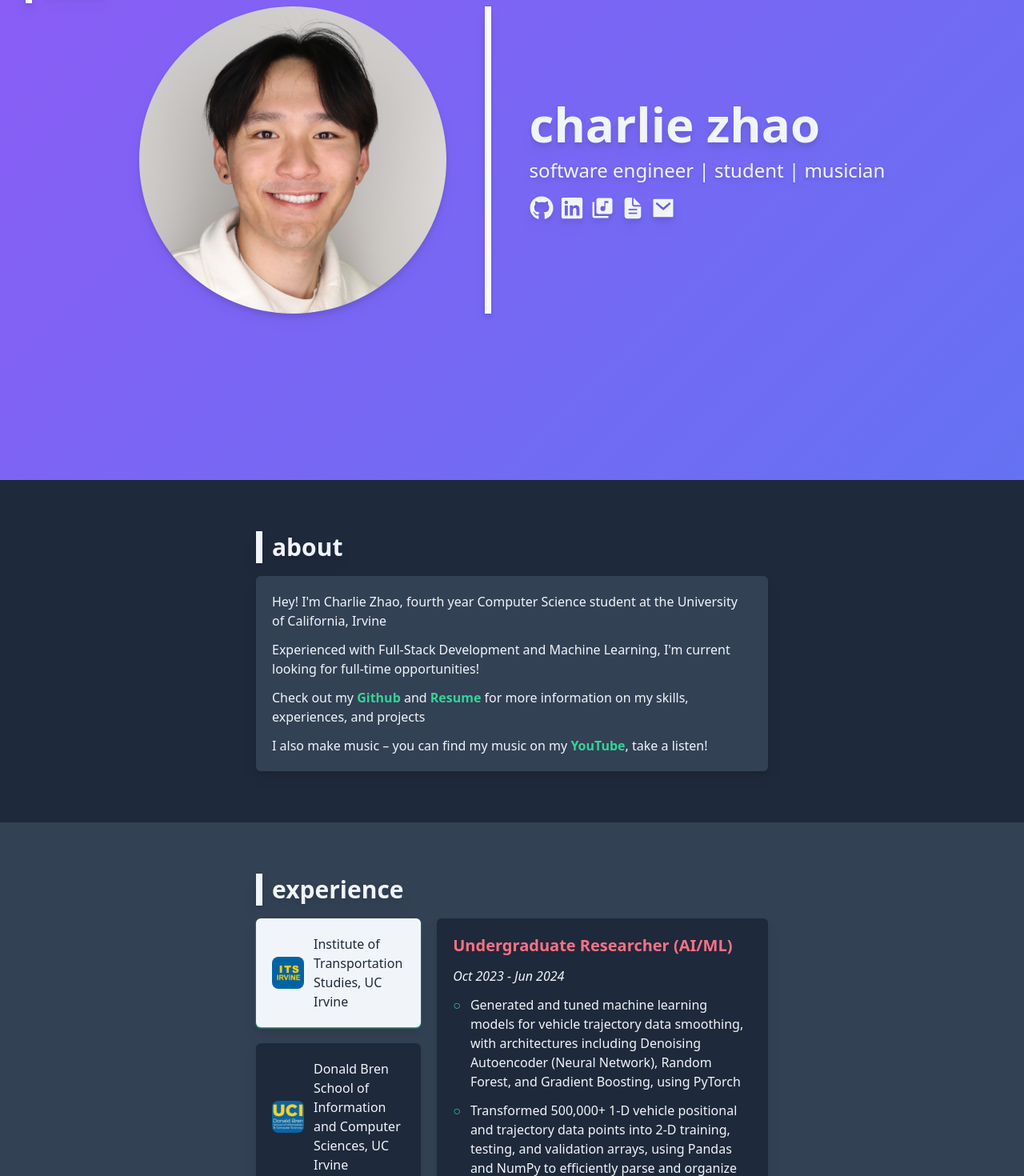
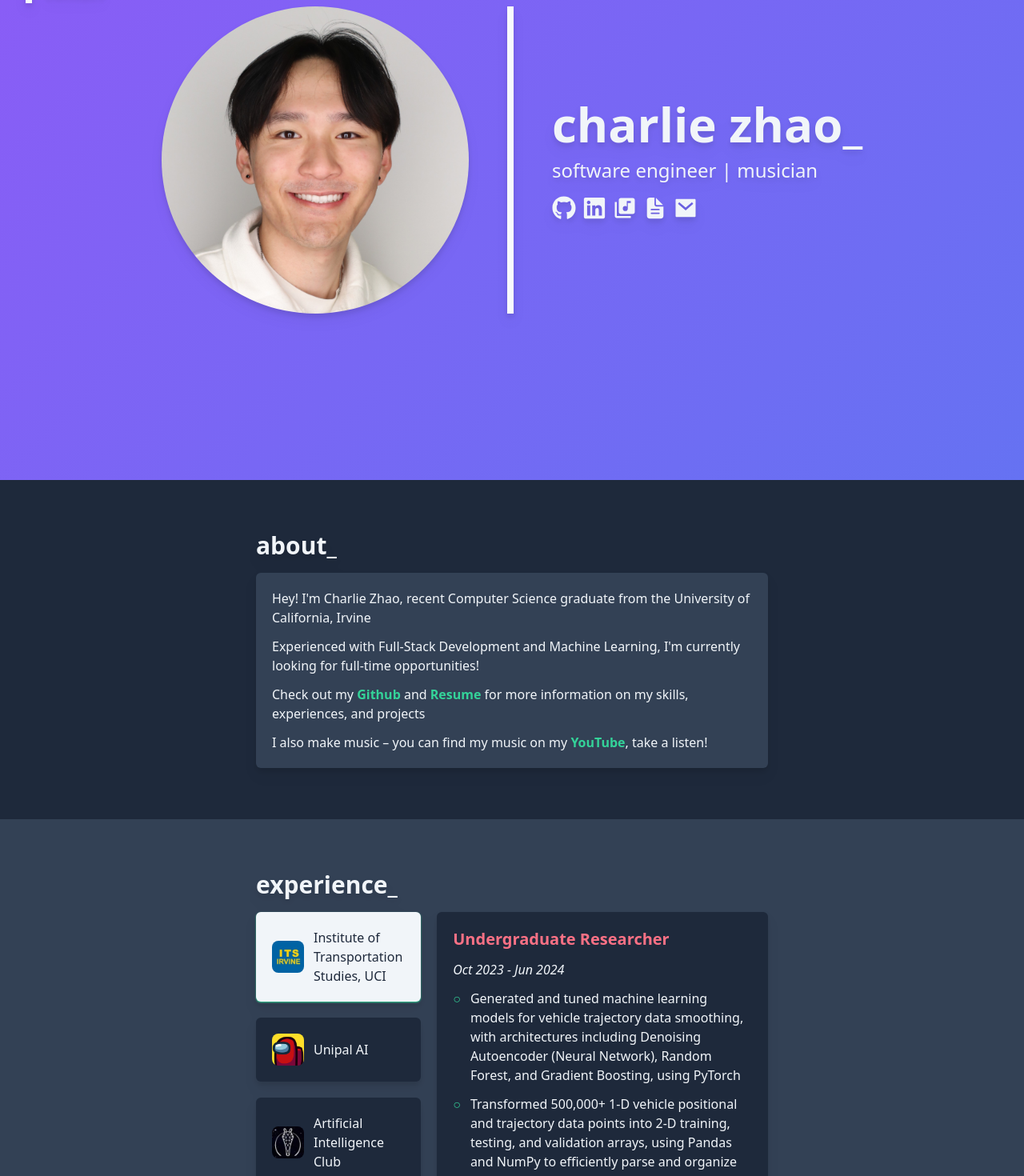
Before and after one commit to zcharz/personal-website, a Next.js app: page / in a window 1280 px wide. Shown: the part 200-1670 px from the top of the page at 80% size. Built offline with nearby package versions, Linux system fonts and the light colour scheme.

Commit message:
styling changes, update TODOs

```diff
--- a/src/components/About.jsx
+++ b/src/components/About.jsx
@@ -7,17 +7,17 @@ export default function About () {
 
             <div className='flex flex-col w-3/6 space-y-4 drop-shadow-lg'>
                 <div className='flex flex-row items-center space-x-3 text-slate-100'>
-                    <div className='h-10 bg-slate-100 w-2'></div>
-                    <div className='text-3xl font-semibold'>about</div>
+                    {/* <div className='h-10 bg-slate-100 w-2'></div>    */}
+                    <div className='text-3xl font-semibold'>about_</div>
                 </div>
 
                 <div className='flex flex-col space-y-3 bg-slate-700 text-slate-100 p-5 rounded-md hover:shadow-sm hover:shadow-rose-400 duration-100'>
                     <div>
-                        Hey! I'm Charlie Zhao, fourth year Computer Science student at the University of California, Irvine
+                        Hey! I'm Charlie Zhao, recent Computer Science graduate from the University of California, Irvine
                     </div>
 
                     <div>
-                        Experienced with Full-Stack Development and Machine Learning, I'm current looking for full-time opportunities!
+                        Experienced with Full-Stack Development and Machine Learning, I'm currently looking for full-time opportunities!
                     </div>
 
                     <div>
--- a/src/components/Contact.jsx
+++ b/src/components/Contact.jsx
@@ -9,18 +9,18 @@ export default function Contact () {
 
             <div className='flex flex-col w-3/6 space-y-4 drop-shadow-lg'>
                 <div className='flex flex-row items-center space-x-3 text-slate-50'>
-                    <div className='h-10 bg-slate-100 w-2'></div>
-                    <div className='text-3xl font-semibold'>contact</div>
+                    {/* <div className='h-10 bg-slate-100 w-2'></div>    */}
+                    <div className='text-3xl font-semibold'>contact_</div>
                 </div>
 
                 <div className='flex flex-col space-y-3 bg-slate-700 text-slate-100 p-5 rounded-md hover:shadow-sm hover:shadow-rose-400 duration-100'>
                     <div>
-                        I'm looking for full-time Software Engineering or Machine Learning opportunities!
+                        I'm looking for full-time Software Engineering opportunities!
                     </div>
 
                     <div>
-                        If you know of any open positions, if you have any questions,
-                        or if you just want to say hi, feel free to reach out on&nbsp;
+                        If you know of any open positions, have any questions,
+                        or just want to say hi, feel free to reach out on&nbsp;
 
                         <Link className='text-emerald-400 font-semibold hover:text-rose-400 duration-200'
                         href='https://www.linkedin.com/in/zhao-charlie/' target="_blank">
@@ -47,9 +47,9 @@ export default function Contact () {
                         href='https://www.youtube.com/@just_cz' target="_blank">
                             YouTube</Link>
                     </div>
+
+                    <ButtonLinks/>
                 </div>
-
-                <ButtonLinks/>
             </div>
         </div>
     );
--- a/src/components/Experience.jsx
+++ b/src/components/Experience.jsx
@@ -16,7 +16,8 @@ const imgMap = {
     'aiclub': aiclub,
     'cubesat': cubesat,
     'donaldbren': donaldbren,
-    'itsirvine': itsirvine
+    'itsirvine': itsirvine,
+    'amogus': amogus
 }
 
 
@@ -30,8 +31,8 @@ export default function Experience () {
             <div className='flex flex-col space-y-4 w-3/6 drop-shadow-lg'>
 
                 <div className='flex flex-row justify-start items-center text-slate-100 space-x-3'>
-                    <div className='h-10 bg-slate-100 w-2'></div>
-                    <div className='text-3xl font-semibold'>experience</div>
+                    {/* <div className='h-10 bg-slate-100 w-2'></div> */}
+                    <div className='text-3xl font-semibold'>experience_</div>
                 </div>
 
                 <div className='flex flex-row space-x-5 text-slate-100'>
@@ -40,14 +41,14 @@ export default function Experience () {
                             <div onClick={() => setExp(index)} key={index}
                             className={`className=' flex flex-row space-x-3 items-center justify-start p-5 cursor-pointer rounded-md hover:shadow-sm hover:shadow-emerald-400 duration-100 '
                             ${index === exp ? 'bg-slate-100 text-slate-800 shadow-sm shadow-emerald-400' : 'bg-slate-800'}`}>
-                                <Image src={imgMap[item.img]} width={40} height={40}
+                                <Image src={imgMap[item.img]} alt={item.role} width={40} height={40}
                                 className='rounded-lg'/>
                                 <div>{item.org}</div>
                             </div>
                         ))}
                     </div>
 
-                    <div className='bg-slate-800 w-4/6 p-5 rounded-md space-y-3 hover:shadow-sm hover:shadow-rose-400 duration-100'>
+                    <div className='bg-slate-800 w-4/6 p-5 rounded-md space-y-3 hover:shadow-sm hover:shadow-emerald-400 duration-100'>
                         <div className='font-bold text-xl text-rose-400'>{curr.role}</div>
                         <div className='italic'>{curr.date}</div>
 
--- a/src/components/ExperienceItems.js
+++ b/src/components/ExperienceItems.js
@@ -1,8 +1,20 @@
 export const ExperienceItems = [
 
+    // {
+    //     org: 'ICS Student Council',
+    //     role: 'Full-stack Developer',
+    //     date: 'Mar 2025 - Present',
+    //     img: 'icssc',
+    //     desc: [
+    //         'Generated and tuned machine learning models for vehicle trajectory data smoothing, with architectures including Denoising Autoencoder (Neural Network), Random Forest, and Gradient Boosting, using PyTorch',
+    //         'Transformed 500,000+ 1-D vehicle positional and trajectory data points into 2-D training, testing, and validation arrays, using Pandas and NumPy to efficiently parse and organize data',
+    //         'Analyzed model data smoothing artifacts, evaluated performance against mathematical smoothing methods'
+    //     ]
+    // },
+
     {
-        org: 'Institute of Transportation Studies, UC Irvine',
-        role: 'Undergraduate Researcher (AI/ML)',
+        org: 'Institute of Transportation Studies, UCI',
+        role: 'Undergraduate Researcher',
         date: 'Oct 2023 - Jun 2024',
         img: 'itsirvine',
         desc: [
@@ -13,10 +25,10 @@ export const ExperienceItems = [
     },
 
     {
-        org: 'Donald Bren School of Information and Computer Sciences, UC Irvine',
-        role: 'Undergraduate Researcher (Software)',
+        org: 'Unipal AI',
+        role: 'Software Developer',
         date: 'Jan 2024 - Jun 2024',
-        img: 'donaldbren',
+        img: 'amogus',
         desc: [
             'Collaborated with a team to develop a full stack web AI course counselor for assisting college students',
             'Leveraged LangChain and OpenAI API to create an Large Language Model (LLM) agent capable of generating personalized course recommendations based on input prompts, user transcripts, and school course data',
@@ -25,7 +37,7 @@ export const ExperienceItems = [
     },
 
     {
-        org: 'Artificial Intelligence Club at UCI',
+        org: 'Artificial Intelligence Club',
         role: 'Board Member',
         date: 'Oct 2023 - Jun 2024',
         img: 'aiclub',
--- a/src/components/Intro.jsx
+++ b/src/components/Intro.jsx
@@ -21,11 +21,11 @@ export default function Intro () {
 
                 <div className='flex flex-col justify-center space-y-3'>
                     <dv className='text-6xl font-semibold'>
-                        charlie zhao
+                        charlie zhao_
                     </dv>
 
                     <div className='text-2xl pb-1'>
-                        software engineer | student | musician
+                        software engineer | musician
                     </div>
 
                     <ButtonLinks/>
--- a/src/components/Music.jsx
+++ b/src/components/Music.jsx
@@ -7,8 +7,8 @@ export default function Music () {
             <div className='flex flex-col space-y-4 w-3/6 drop-shadow-lg'>
 
                 <div className='flex flex-row justify-start items-center space-x-3 text-slate-100'>
-                    <div className='h-10 bg-slate-100 w-2'></div>
-                    <div className='text-3xl font-semibold'>music</div>
+                    {/* <div className='h-10 bg-slate-100 w-2'></div>  */}
+                    <div className='text-3xl font-semibold'>music_</div>
                 </div>
 
 
--- a/src/components/Projects.jsx
+++ b/src/components/Projects.jsx
@@ -16,8 +16,8 @@ export default function Projects () {
             <div className='flex flex-col space-y-4 w-3/6 drop-shadow-lg'>
 
                 <div className='flex flex-row justify-start items-center text-slate-100 space-x-3'>
-                    <div className='h-10 bg-slate-100 w-2'></div>
-                    <div className='text-3xl font-semibold'>projects</div>
+                    {/* <div className='h-10 bg-slate-100 w-2'></div>  */}
+                    <div className='text-3xl font-semibold'>projects_</div>
                 </div>
 
                 <div className='flex flex-wrap text-slate-100'>
```
Also changed, not shown: 1 other file (tests, documents, lock files or other folders).
